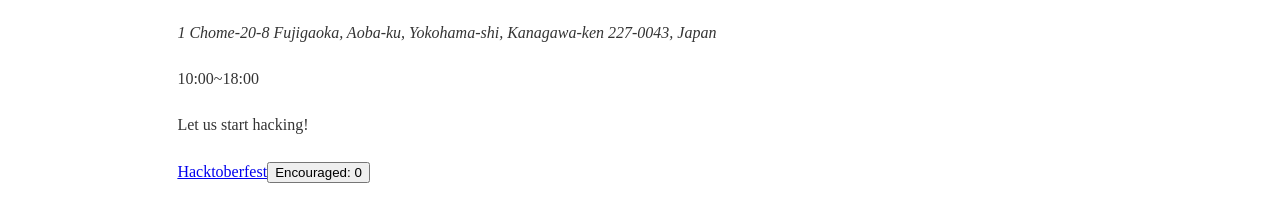
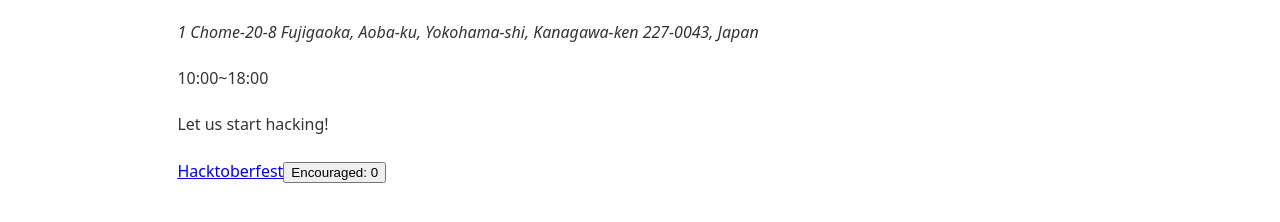
Before and after one commit to careertrek-hacktoberfest-day-2018/careertrek-hacktoberfest-day-2018.github.io, a Gatsby site: page / in a window 1280 px wide. Shown: the part 218-440 px from the top of the page. Built offline with nearby package versions, Linux system fonts and the light colour scheme; Gatsby itself is replaced by a stand-in of ours; no server answers.

Commit message:
フォントを公式が指定しているものに変更

```diff
--- a/src/components/layout.tsx
+++ b/src/components/layout.tsx
@@ -45,7 +45,7 @@ const Layout = ({ children }: LayoutProps) => (
             maxWidth: 960,
             padding: '0px 1.0875rem 1.45rem',
             paddingTop: 0,
-            fontFamily: 'YuGothic',
+            fontFamily: '"Sailec-Bold", system-ui, -apple-system, BlinkMacSystemFont, "Segoe UI", "Roboto", "Helvetica Neue", "Helvetica", "Arial", sans-serif',
           }}
         >
           {children}
```
